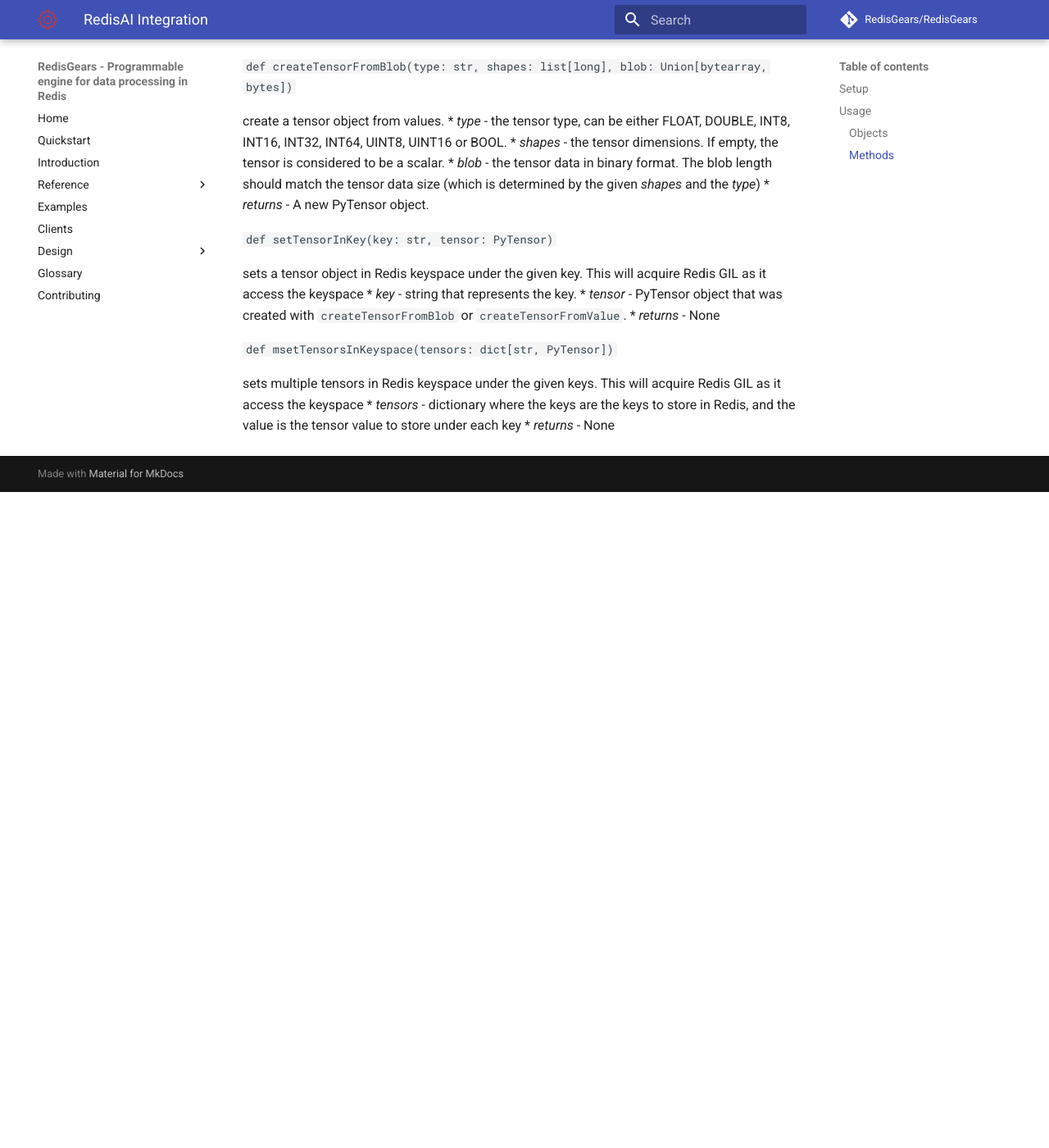
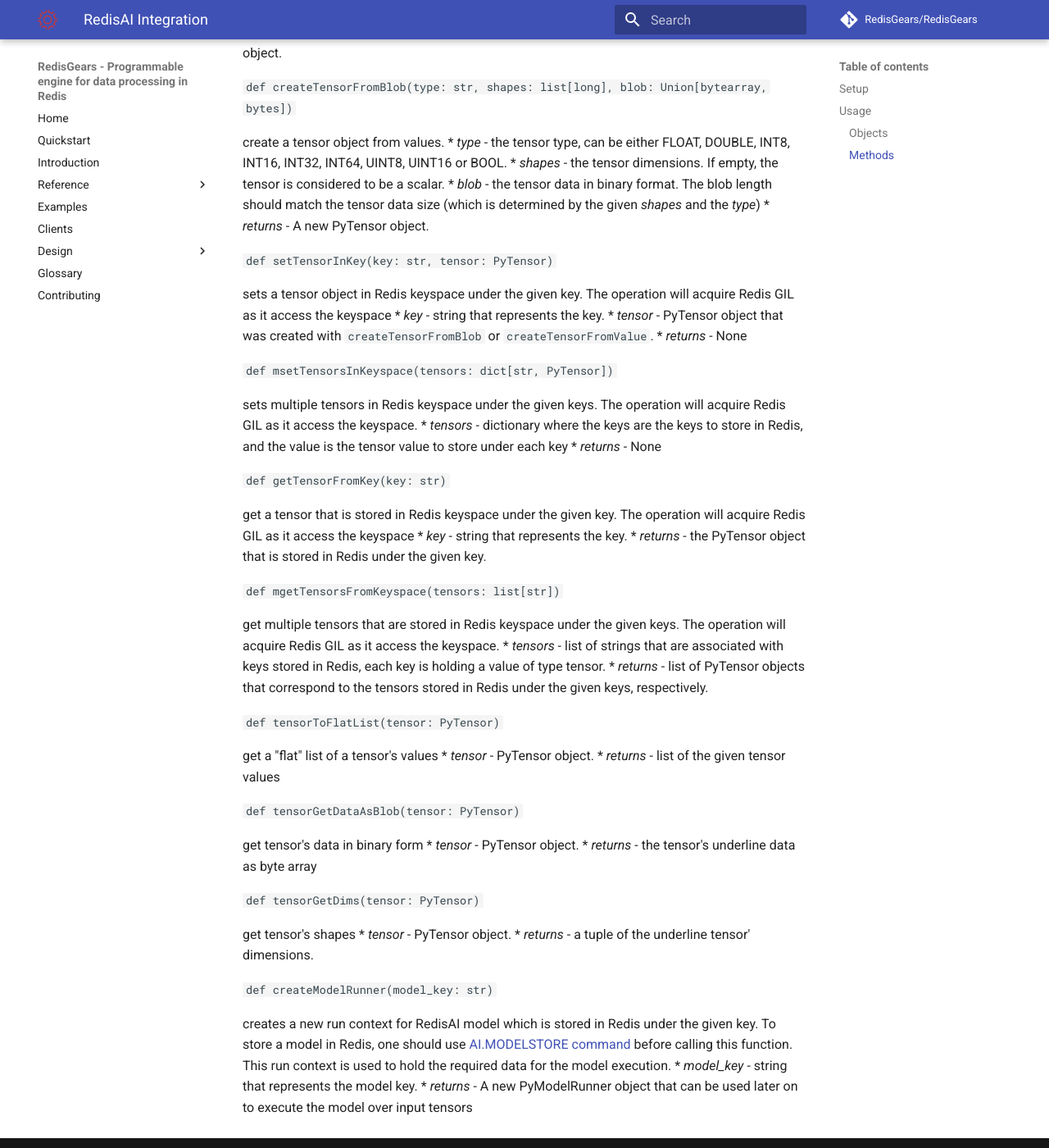
Before and after one commit to RedisGears/RedisGears, an MkDocs documentation site: the page built from docs/redisai.md, in a window 1280 px wide and 1400 px high, scrolled down 1304 px. Shown: the whole window at 82% size. Built offline with MkDocs 1.6.1 and Material for MkDocs 9.7.7, drawn with Linux system fonts in a browser that asks for light colours; comment, search, counter and statistics services are not loaded; before the commit the page ends 1904 px from its top, so only the background shows below that; some of the changed text lies outside the part shown.

Commit message:
RedisAI integration documentation WIP

```diff
--- a/docs/redisai.md
+++ b/docs/redisai.md
@@ -21,11 +21,11 @@
 
 ### Objects
 
-`redisAI` module contains pythonic representations of RedisAI objects (further explanations about these objects is available in RedisAI [docs](https://oss.redis.com/redisai/master/)):
+`redisAI` module contains pythonic wrappers of RedisAI objects (further explanations about these objects is available in RedisAI [docs](https://oss.redis.com/redisai/master/)):
 * PyTensor - represents a tensor - an n-dimensional array of values
-* PyModel - represents a model - computation graph by one of the supported DL/ML framework backends
-* PyScript - represents a [TorchScript](https://pytorch.org/docs/stable/jit.html) program
-* PyDAG - directional acyclic graph of RedisAI operations (further details below)
+* PyModelRunner - represents a context of model execution. A model in RedisAI is a computation graph by one of the supported DL/ML framework backends
+* PyScriptRunner - represents a context of [TorchScript](https://pytorch.org/docs/stable/jit.html) program execution
+* PyDAGRunner - directional acyclic graph of RedisAI operations (further details below)
 
 Execution requests for models, scripts and DAGs are queued and executed asynchronously.
 
@@ -51,13 +51,49 @@
 
 `def setTensorInKey(key: str, tensor: PyTensor)`
 
-sets a tensor object in Redis keyspace under the given key. This will acquire Redis GIL as it access the keyspace
+sets a tensor object in Redis keyspace under the given key. The operation will acquire Redis GIL as it access the keyspace
 * _key_ - string that represents the key.
 * _tensor_ - PyTensor object that was created with `createTensorFromBlob` or `createTensorFromValue`.
 * _returns_ - None
 
 `def msetTensorsInKeyspace(tensors: dict[str, PyTensor])`
 
-sets multiple tensors in Redis keyspace under the given keys. This will acquire Redis GIL as it access the keyspace
+sets multiple tensors in Redis keyspace under the given keys. The operation will acquire Redis GIL as it access the keyspace.
 * _tensors_ - dictionary where the keys are the keys to store in Redis, and the value is the tensor value to store under each key
 * _returns_ - None
+
+`def getTensorFromKey(key: str)`
+
+get a tensor that is stored in Redis keyspace under the given key. The operation will acquire Redis GIL as it access the keyspace
+* _key_ - string that represents the key.
+* _returns_ - the PyTensor object that is stored in Redis under the given key.
+
+`def mgetTensorsFromKeyspace(tensors: list[str])`
+
+get multiple tensors that are stored in Redis keyspace under the given keys. The operation will acquire Redis GIL as it access the keyspace.
+* _tensors_ - list of strings that are associated with keys stored in Redis, each key is holding a value of type tensor.
+* _returns_ - list of PyTensor objects that correspond to the tensors stored in Redis under the given keys, respectively.
+
+`def tensorToFlatList(tensor: PyTensor)`
+
+get a "flat" list of a tensor's values
+* _tensor_ - PyTensor object.
+* _returns_ - list of the given tensor values
+
+`def tensorGetDataAsBlob(tensor: PyTensor)`
+
+get tensor's data in binary form
+* _tensor_ - PyTensor object.
+* _returns_ - the tensor's underline data as byte array
+
+`def tensorGetDims(tensor: PyTensor)`
+
+get tensor's shapes
+* _tensor_ - PyTensor object.
+* _returns_ - a tuple of the underline tensor' dimensions.
+
+`def createModelRunner(model_key: str)`
+
+creates a new run context for RedisAI model which is stored in Redis under the given key. To store a model in Redis, one should use [AI.MODELSTORE command](https://oss.redis.com/redisai/commands/#aimodelstore) before calling this function. This run context is used to hold the required data for the model execution.
+* _model_key_ - string that represents the model key.
+* _returns_ - A new PyModelRunner object that can be used later on to execute the model over input tensors
```
